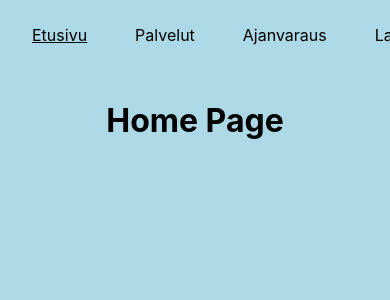
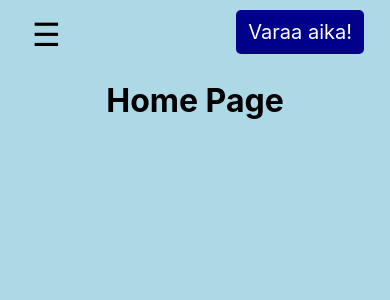
Before and after one commit to Amikola/Elsan-sivut, a React (Vite) app: page / in a window 390 px wide. Shown: the top 300 px of the page. Built offline with nearby package versions, Linux system fonts and the light colour scheme.

Commit message:
Added mobile pop menu for navigation

```diff
--- a/package.json
+++ b/package.json
@@ -12,6 +12,7 @@
   "dependencies": {
     "react": "^18.3.1",
     "react-dom": "^18.3.1",
+    "react-responsive": "^10.0.0",
     "react-router-dom": "^7.1.1"
   },
   "devDependencies": {
--- a/src/App.css
+++ b/src/App.css
@@ -60,3 +60,13 @@ body {
   padding-top: 80px; /* Add padding to the top to avoid content being hidden behind the navbar */
   text-align: center;
 }
+
+@media (min-width: 601px) {
+  .menu-toggle {
+    display: none; /* Hide the menu toggle button on larger screens */
+  }
+
+  .navbar ul {
+    display: flex; /* Show the navbar items on larger screens */
+  }
+}
--- a/src/App.tsx
+++ b/src/App.tsx
@@ -1,4 +1,6 @@
 import { BrowserRouter as Router, Route, Routes, NavLink } from 'react-router-dom';
+import { useState, useEffect } from 'react';
+import { useMediaQuery } from 'react-responsive';
 import Home from './pages/Home';
 import About from './pages/About';
 import Services from './pages/Services';
@@ -6,30 +8,54 @@ import Reservation from './pages/Reservation';
 import GiftCard from './pages/GiftCard';
 import Contact from './pages/Contact';
 import ReservationButton from './components/ReservationButton';
-import './App.css';
+import './App.css'; // Default to desktop CSS
 
 function App() {
+  const [menuOpen, setMenuOpen] = useState(false);
+  const isMobile = useMediaQuery({ query: '(max-width: 600px)' });
+
+  useEffect(() => {
+    if (isMobile) {
+      import('./Mobile.css');
+    } else {
+      import('./App.css');
+    }
+  }, [isMobile]);
+
+  const toggleMenu = () => {
+    setMenuOpen(!menuOpen);
+  };
+
+  const closeMenu = () => {
+    setMenuOpen(false);
+  };
+
   return (
     <Router>
-      <nav className="navbar">
-        <ul>
+      <nav className={`navbar ${menuOpen ? 'expanded' : ''}`}>
+        {isMobile && (
+          <div className="menu-toggle" onClick={toggleMenu}>
+            &#9776; {/* Unicode character for hamburger menu */}
+          </div>
+        )}
+        <ul className={isMobile && menuOpen ? 'show' : ''}>
           <li>
-            <NavLink to="/" className={({ isActive }) => (isActive ? 'active' : '')}>Etusivu</NavLink>
+            <NavLink to="/" className={({ isActive }) => (isActive ? 'active' : '')} onClick={closeMenu}>Etusivu</NavLink>
           </li>
           <li>
-            <NavLink to="/services" className={({ isActive }) => (isActive ? 'active' : '')}>Palvelut</NavLink>
+            <NavLink to="/services" className={({ isActive }) => (isActive ? 'active' : '')} onClick={closeMenu}>Palvelut</NavLink>
           </li>
           <li>
-            <NavLink to="/reservation" className={({ isActive }) => (isActive ? 'active' : '')}>Ajanvaraus</NavLink>
+            <NavLink to="/reservation" className={({ isActive }) => (isActive ? 'active' : '')} onClick={closeMenu}>Ajanvaraus</NavLink>
           </li>
           <li>
-            <NavLink to="/giftcard" className={({ isActive }) => (isActive ? 'active' : '')}>Lahjakorti</NavLink>
+            <NavLink to="/giftcard" className={({ isActive }) => (isActive ? 'active' : '')} onClick={closeMenu}>Lahjakorti</NavLink>
           </li>
           <li>
-            <NavLink to="/about" className={({ isActive }) => (isActive ? 'active' : '')}>Meistä</NavLink>
+            <NavLink to="/about" className={({ isActive }) => (isActive ? 'active' : '')} onClick={closeMenu}>Meistä</NavLink>
           </li>
           <li>
-            <NavLink to="/contact" className={({ isActive }) => (isActive ? 'active' : '')}>Yhteystiedot</NavLink>
+            <NavLink to="/contact" className={({ isActive }) => (isActive ? 'active' : '')} onClick={closeMenu}>Yhteystiedot</NavLink>
           </li>
         </ul>
         <ReservationButton />
--- /dev/null
+++ b/src/Mobile.css
@@ -0,0 +1,76 @@
+/* Mobile.css */
+
+body {
+  margin: 0;
+  font-family: Inter, system-ui, Avenir, Helvetica, Arial, sans-serif;
+  background-color: lightblue; /* Set background color to light blue */
+}
+
+.navbar {
+  background-color: lightblue; /* Light blue with 80% opacity */
+  overflow: hidden;
+  position: fixed;
+  top: 0;
+  left: 0; /* Ensure the navbar starts from the left */
+  width: 100%;
+  z-index: 1000;
+  display: flex;
+  justify-content: space-between; /* Space out items */
+  padding: 0 1rem; /* Add padding to the sides */
+  height: 75px; /* Default height of the navbar */
+  align-items: center; /* Center items vertically */
+  transition: height 0.3s ease; /* Smooth transition for height change */
+}
+
+.navbar.expanded {
+  height: 400px; /* Expanded height of the navbar when clicked */
+}
+
+.navbar ul {
+  display: none; /* Hide the menu by default on mobile */
+  flex-direction: column; /* Stack items vertically on mobile */
+  align-items: center; /* Center items horizontally */
+  width: 100%; /* Ensure the ul takes the full width */
+  background-color: lightblue; /* Different background color for the pop-up menu */
+  position: absolute;
+  top: 50px; /* Position below the navbar */
+  left: 0;
+  z-index: 1001; /* Ensure the menu appears on top */
+}
+
+.navbar ul.show {
+  display: flex; /* Show the menu when the class 'show' is added */
+}
+
+.navbar ul li {
+  margin-bottom: 0.5rem; /* Add bottom margin on mobile */
+  width: 100%; /* Make the list items take full width */
+  text-align: center; /* Center text */
+}
+
+.navbar ul li a {
+
+  color: black; /* Change text color to white */
+}
+
+.menu-toggle {
+  display: block; /* Show the menu toggle button on mobile */
+  cursor: pointer;
+  font-size: 32px;
+  margin-left: 1rem; /* Move the button to the left */
+  margin-right: auto; /* Ensure the button stays on the left */
+  margin-top: 5px; /* Move the button down */
+  z-index: 1002; /* Ensure the button appears on top */
+  position: fixed; /* Fix the button position */
+  top: 10px; /* Position the button at the top */
+}
+
+.reservation-button {
+  margin-left: auto; /* Push the button to the right */
+  margin-right: 1rem; /* Add margin to the right to create space */
+}
+
+.content {
+  padding-top: 60px; /* Adjust padding to avoid content being hidden behind the navbar on mobile */
+  text-align: center;
+}
--- a/src/components/ReservationButton.css
+++ b/src/components/ReservationButton.css
@@ -1,3 +1,5 @@
+/* ReservationButton.css */
+
 .reservation-button {
   background-color: darkblue; /* Set button background color to dark blue */
   color: white; /* Set button text color to white */
@@ -5,8 +7,22 @@
   text-decoration: none; /* Remove underline from the link */
   border-radius: 5px; /* Add rounded corners to the button */
   font-size: 16px; /* Increase font size */
+  position: fixed; /* Fix the button position */
+  top: 10px; /* Position the button at the top */
+  right: 12px; /* Position the button at the right */
+  z-index: 1002; /* Ensure the button appears on top */
 }
 
 .reservation-button:hover {
   background-color: #00008b; /* Darken the button on hover */
 }
+
+/* Media query for mobile devices */
+@media (max-width: 600px) {
+  .reservation-button {
+    padding: 10px 12px; /* Reduce padding on mobile */
+    font-size: 20px; /* Reduce font size on mobile */
+    top: 10px; /* Position the button at the top */
+    right: 10px; /* Position the button at the right */
+  }
+}
```
Also changed, not shown: 1 other file (tests, documents, lock files or other folders).
